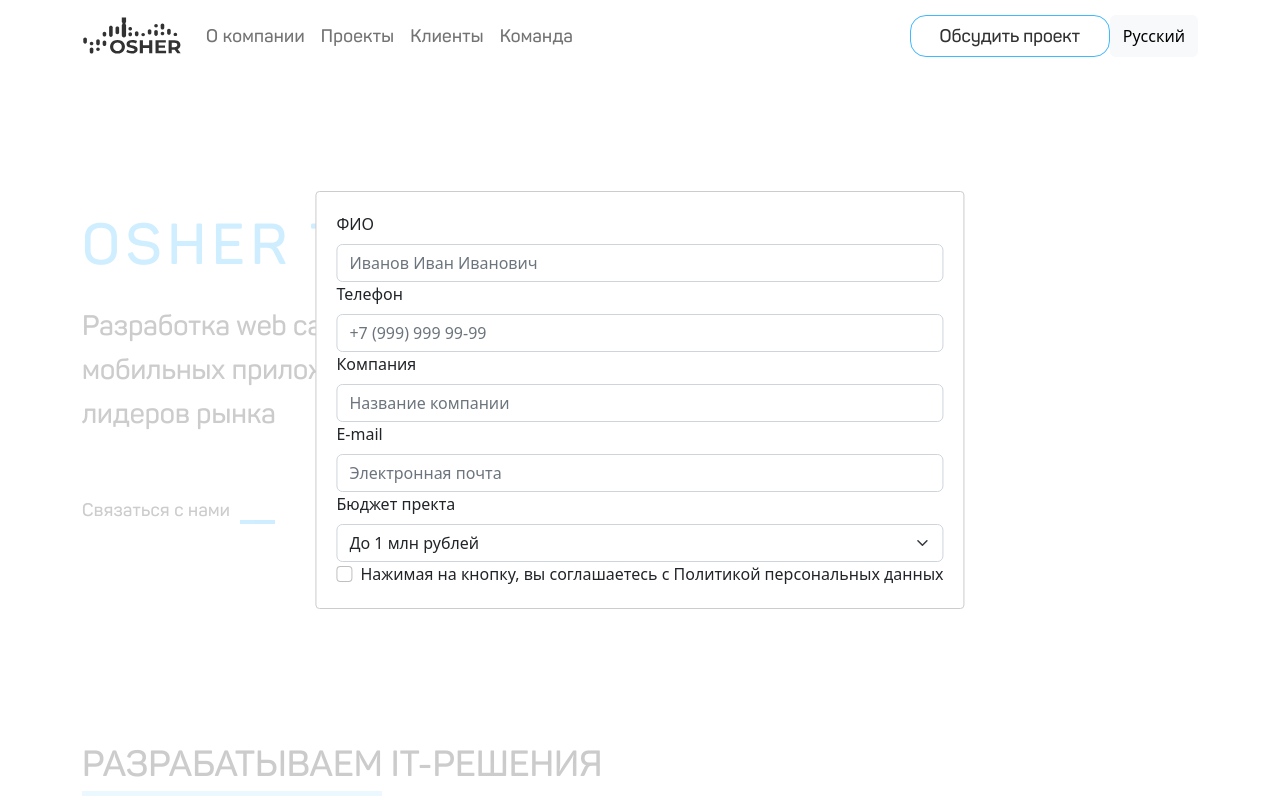
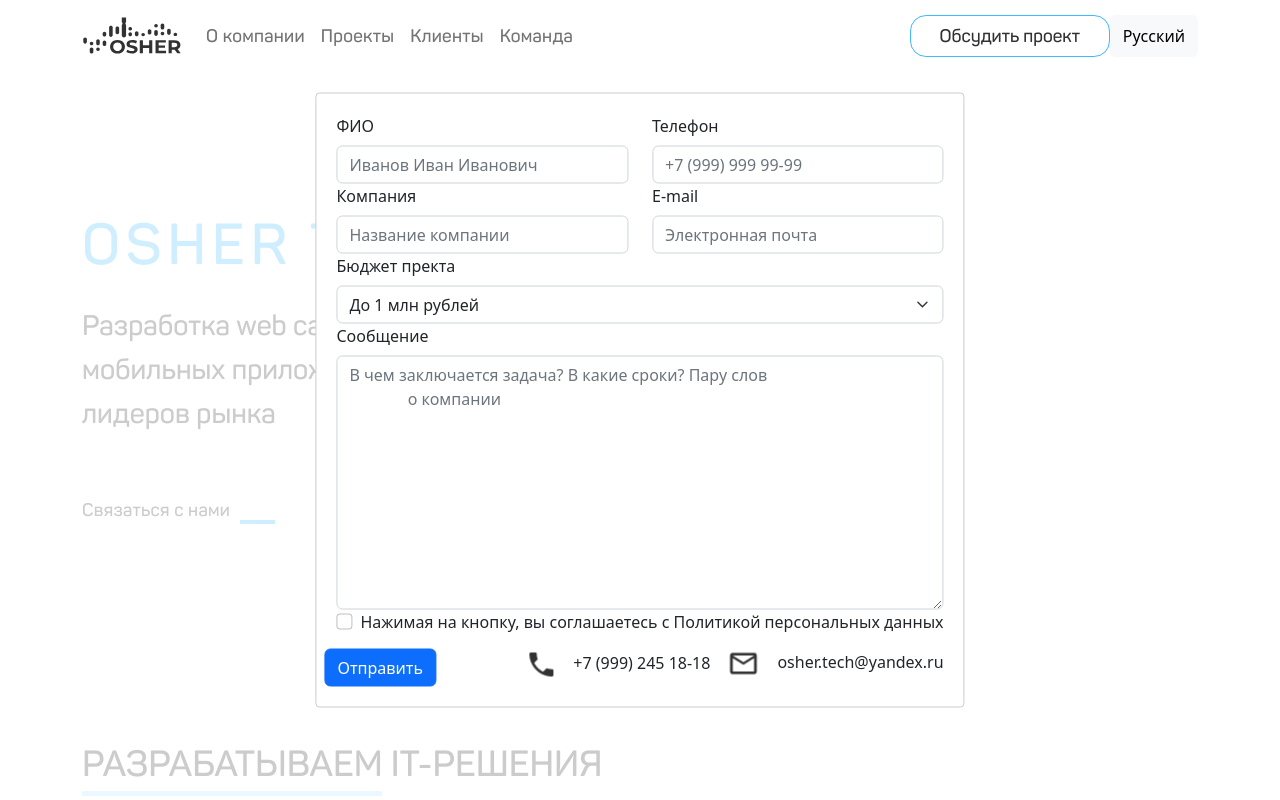
Before and after one commit to WalPur/Osher-Site, a React (Create React App) app in the folder frontend/: page / in a window 1280 px wide. Both pictures are taken after a click on the button "Обсудить проект". Shown: the top 800 px of the page. Built offline with nearby package versions, Linux system fonts and the light colour scheme; a web font is replaced by a local one.

Commit message:
validation

```diff
--- a/frontend/src/components/header/header.jsx
+++ b/frontend/src/components/header/header.jsx
@@ -2,8 +2,10 @@ import "./style.css"
 
 import React from 'react';
 import Button from 'react-bootstrap/Button';
+import Col from 'react-bootstrap/Col';
 import Container from 'react-bootstrap/Container';
 import Form from 'react-bootstrap/Form';
+import Row from 'react-bootstrap/Row';
 import Nav from 'react-bootstrap/Nav';
 import Navbar from 'react-bootstrap/Navbar';
 import Modal from 'react-modal';
@@ -24,6 +26,7 @@ Modal.setAppElement('#root');
 
 function Header() {
   const [modalIsOpen, setIsOpen] = React.useState(false);
+  const [validated, setValidated] = React.useState(false);
 
   function openModal() {
     setIsOpen(true);
@@ -32,6 +35,16 @@ function Header() {
   function closeModal() {
     setIsOpen(false);
   }
+
+  const handleSubmit = (event) => {
+    const form = event.currentTartget;
+    console.log(form)
+    if (form.checkValidity() === false) {
+      event.preventDefault();
+      event.stopPropagation();
+    } else {setValidated(true);}
+  };
+
   return (
     <header>
       <Navbar bg="light" expand="lg">
@@ -72,38 +85,106 @@ function Header() {
         contentLabel="Example Modal"
         style={customStyles}
       >
-        <Form>
-          <Form.Group  controlId="clientsForm.ControlInput1">
+        <Form  validated={validated} onSubmit={handleSubmit}>
+          <Row>
+            <Col>
+              <Form.Group controlId="clientsForm.ControlInput1">
                 <Form.Label>ФИО</Form.Label>
-            <Form.Control type="text" placeholder="Иванов Иван Иванович" />
+                <Form.Control
+                  type="text"
+                  placeholder="Иванов Иван Иванович"
+                  required
+                />
               </Form.Group>
-          <Form.Group  controlId="clientsForm.ControlInput1">
+            </Col>
+            <Col>
+              <Form.Group controlId="clientsForm.ControlInput2">
                 <Form.Label>Телефон</Form.Label>
-            <Form.Control type="text" placeholder="+7 (999) 999 99-99" />
+                <Form.Control
+                  type="text"
+                  placeholder="+7 (999) 999 99-99"
+                  required
+                />
               </Form.Group>
-          <Form.Group  controlId="clientsForm.ControlInput1">
+            </Col>
+          </Row>
+          <Row>
+            <Col>
+              <Form.Group controlId="clientsForm.ControlInput3">
                 <Form.Label>Компания</Form.Label>
-            <Form.Control type="text" placeholder="Название компании" />
+                <Form.Control
+                  type="text"
+                  placeholder="Название компании"
+                  required
+                />
               </Form.Group>
-          <Form.Group  controlId="clientsForm.ControlInput1">
+              </Col>
+              <Col>
+                <Form.Group controlId="clientsForm.ControlInput4">
                   <Form.Label>E-mail</Form.Label>
-            <Form.Control type="email" placeholder="Электронная почта" />
+                  <Form.Control
+                    type="email"
+                    placeholder="Электронная почта"
+                    required
+                  />
                 </Form.Group>
-          <Form.Group  controlId="clientsForm.ControlInput1">
+              </Col>
+            </Row>
+          <Form.Group controlId="clientsForm.ControlInput5">
             <Form.Label>Бюджет пректа</Form.Label>
             <Form.Select>
               <option value="<1">До 1 млн рублей</option>
               <option value="1:3">От 1 до 3 млн рублей</option>
               <option value="3:5">От 3 до 5 млн рублей</option>
-              <option value="5:10">От 5 млн до 10 млн рублей</option>
+              <option value="5:10">От 5 до 10 млн рублей</option>
               <option value=">10">От 10 млн рублей</option>
             </Form.Select>
           </Form.Group>
+          <Form.Group controlId="clientsForm.ControlInput5">
+            <Form.Label>Сообщение</Form.Label>
+            <Form.Control
+              as="textarea"
+              placeholder="В чем заключается задача? В какие сроки? Пару слов
+              о компании"
+              rows={10}
+              required
+            />
+          </Form.Group>
+          <Form.Group>
             <Form.Check
               type="checkbox"
               label="Нажимая на кнопку, вы соглашаетесь с Политикой
               персональных данных"
+              id="clientsForm.ControlInput0"
+              required
             />
+          </Form.Group>
+          <Row className="FormSubmitRow">
+            <Button
+              className="FormSubmit"
+              type="submit"
+            >
+              Отправить
+            </Button>
+            <div className="FormContacts">
+              <div className="FormContactsPhone">
+                <img
+                  src="images/Footer/phone.png"
+                  className="FooterPhone FooterIcon"
+                  alt="Телефон"
+                />
+                +7 (999) 245 18-18
+              </div>
+              <div className="FormContactsMail">
+                <img
+                  src="images/Footer/mail.png"
+                  className="FooterMail FooterIcon"
+                  alt="Почта"
+                />
+                osher.tech@yandex.ru
+              </div>
+            </div>
+          </Row>
         </Form>
       </Modal>
     </header>
--- a/frontend/src/components/header/style.css
+++ b/frontend/src/components/header/style.css
@@ -61,3 +61,22 @@
     background: none!important;
     border: none!important;
 }
+
+.FormSubmitRow {
+    justify-content: space-between;
+    margin-top: 15px;
+}
+
+.FormSubmit {
+    width: fit-content;
+}
+
+.FormContacts {
+    width: fit-content;
+    display: flex;
+}
+
+.FormContactsPhone, .FormContactsMail {
+    width: fit-content;
+    margin-left: 15px;
+}
```
Lines whose indentation alone changed are shown as unchanged.
